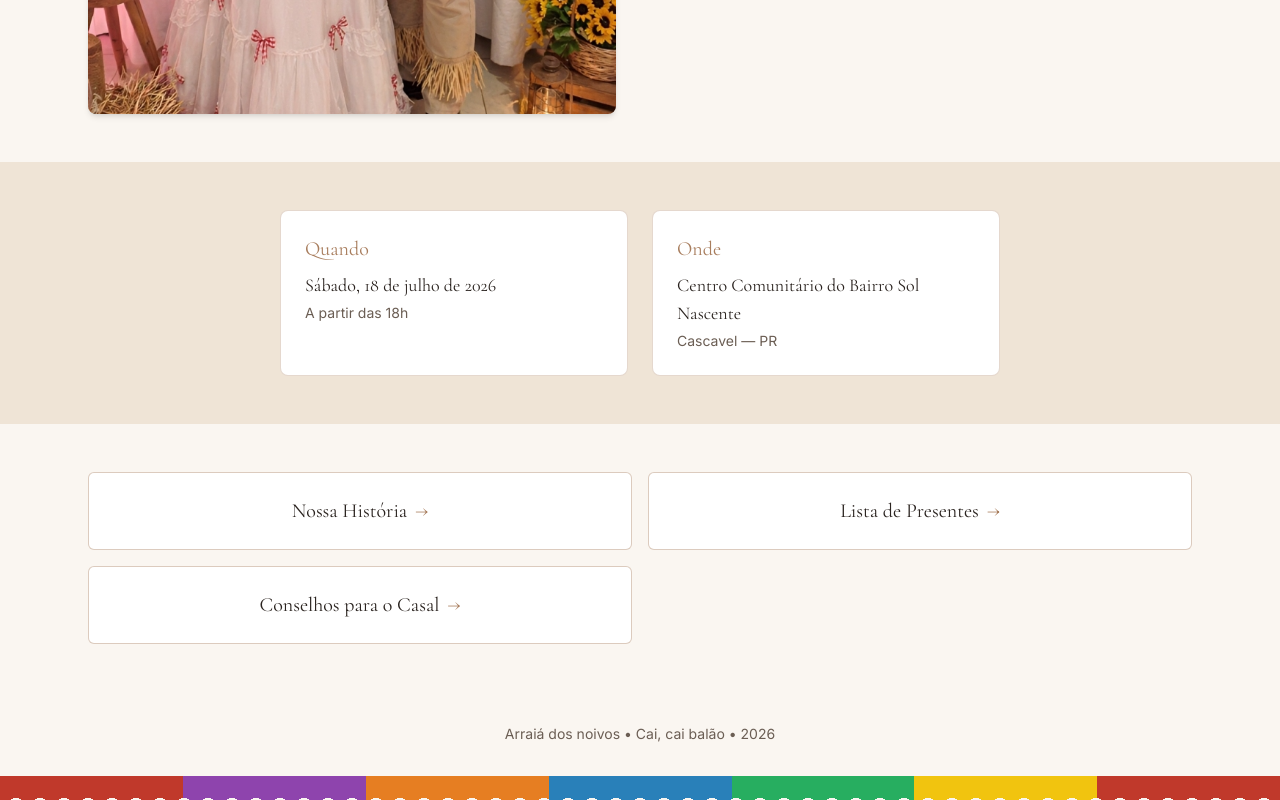
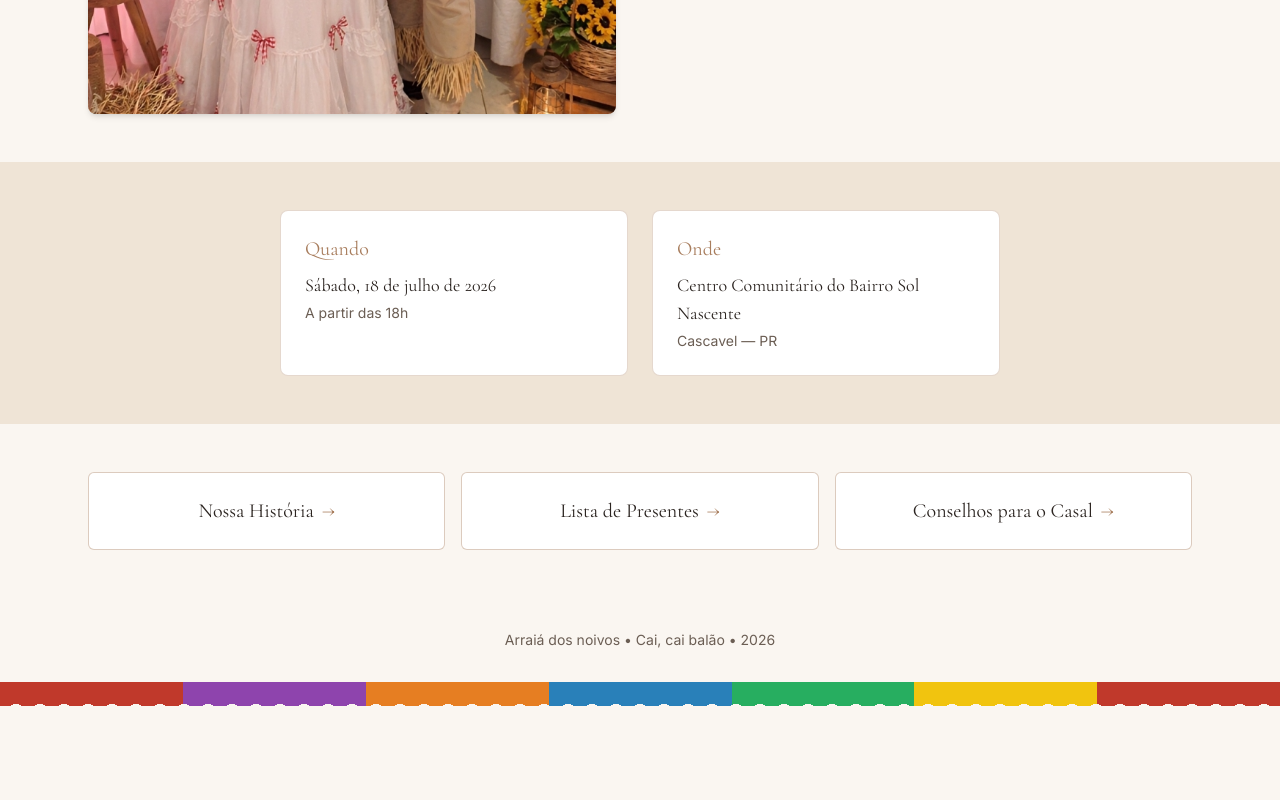
Before and after one commit to GabrielSS04/Weeding-app, a Next.js app: page / in a window 1280 px wide. Shown: the part 650-1450 px from the top of the page. After the commit the page ends 1356 px from the top, so only its background shows below. Built offline with nearby package versions, Linux system fonts and the light colour scheme.

Commit message:
fix: history of couple, sugest of people

```diff
--- a/app/page.tsx
+++ b/app/page.tsx
@@ -72,7 +72,7 @@ export default function Charraia() {
       </section>
 
       <nav className="w-full max-w-6xl px-5 py-8 sm:px-6 sm:py-12">
-        <div className="grid gap-3 sm:grid-cols-2 sm:gap-4">
+        <div className="grid gap-3 sm:grid-cols-3 sm:gap-4">
           {navLinks.map((link) => (
             <Link
               key={link.href}
```
